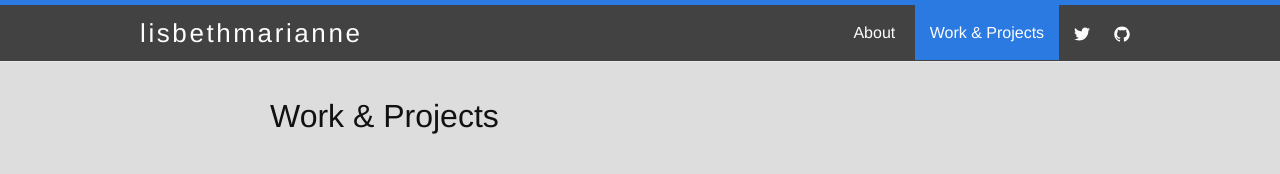
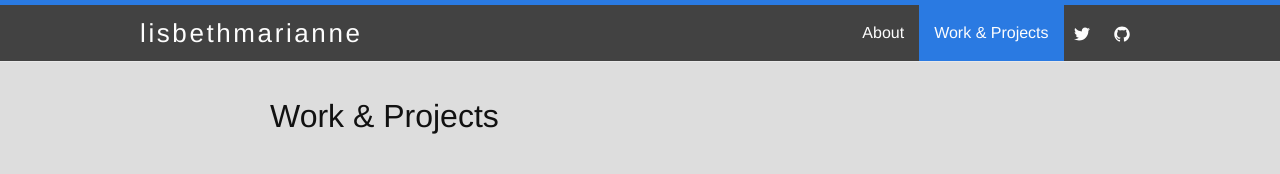
Before and after one commit to lisbethmarianne/lisbethmarianne.github.io, a Jekyll site: the page built from index.html, in a window 1280 px wide. Shown: the top 174 px of the page. Built offline with Jekyll 4.4.1, drawn with Linux system fonts in a browser that asks for light colours.

Commit message:
fix wrong style in header, add new favicon

```diff
--- a/_includes/header.html
+++ b/_includes/header.html
@@ -16,11 +16,13 @@
       <div class="trigger">
         {% for node in site.pages %}
           {% if node.title %}
+
             {% if page.url == node.url %}
-              <a href="{{node.url | prepend: site.baseurl}}" class="page-link active">{{node.title}}</a>
+              <div class="page-link active"><a href="{{node.url | prepend: site.baseurl}}">{{node.title}}</a></div>
             {% else %}
-              <a href="{{node.url | prepend: site.baseurl}}" class="page-link">{{node.title}}</a>
+              <div class="page-link"><a href="{{node.url | prepend: site.baseurl}}">{{node.title}}</a></div>
             {% endif %}
+
           {% endif %}
         {% endfor %}
 
--- a/_sass/_layout.scss
+++ b/_sass/_layout.scss
@@ -19,7 +19,6 @@
     font-size: 26px;
     font-weight: 100;
     line-height: 56px;
-    letter-spacing: -1px;
     margin-bottom: 0;
     float: left;
     color: $background-color;
@@ -40,12 +39,14 @@
     }
 
     .page-link {
-        color: $background-color;
-        line-height: $base-line-height;
-        font-weight: 100;
-        padding: 19px 15px;
-
-
+        float: left;
+        a {
+            color: $background-color;
+            line-height: 56px;
+            font-weight: 100;
+            padding: 0 15px;
+            height: 56px;
+        }
         &.active {
             background-color: $brand-color;
         }
```
Also changed, not shown: favicon.png.
